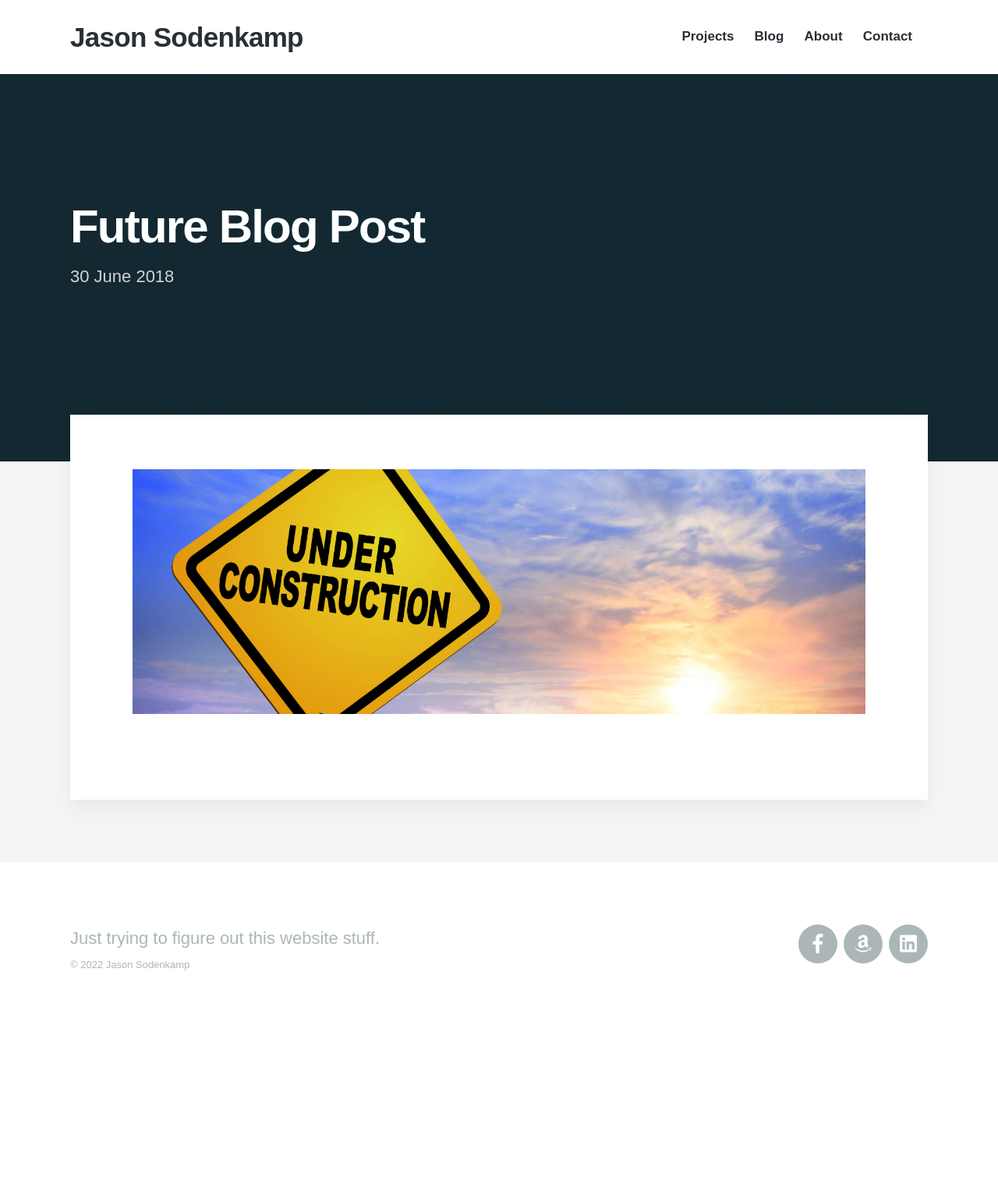
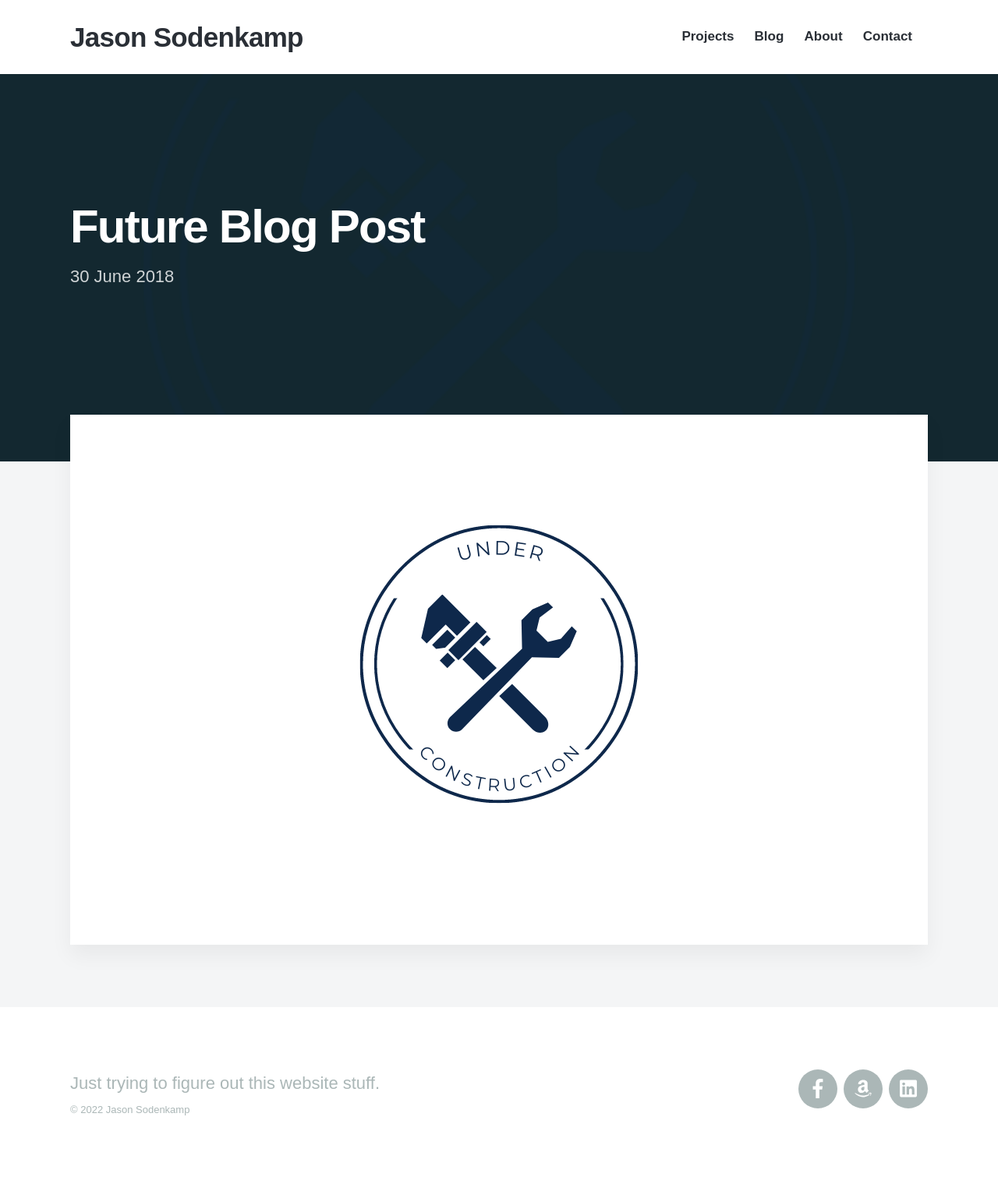
Before and after one commit to jcsodenkamp/jcsodenkamp.github.io, a Jekyll site: the page built from _posts/2018-06-30-demo-post.md, in a window 1280 px wide. Shown: the whole page at 78% size. Built offline with Jekyll 4.4.1, drawn with Linux system fonts in a browser that asks for light colours; nearby versions of some CDN libraries; some web fonts are replaced; before the commit the page ends 1324 px from its top, so only the background shows below that.

Commit message:
Update 2018-06-30-demo-post.md

```diff
--- a/_posts/2018-06-30-demo-post.md
+++ b/_posts/2018-06-30-demo-post.md
@@ -6,4 +6,4 @@
 featured_image: '/images/demo/Under-C.png'
 ---
 
-![](/images/demo/Under-C-Main.png)
+![](/images/demo/Under-C.png)
```
